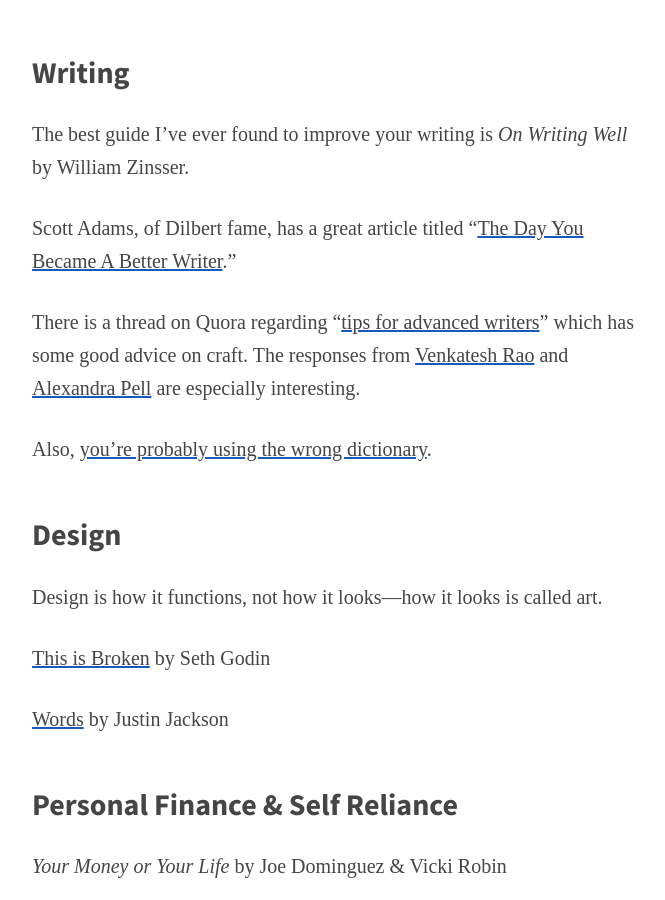
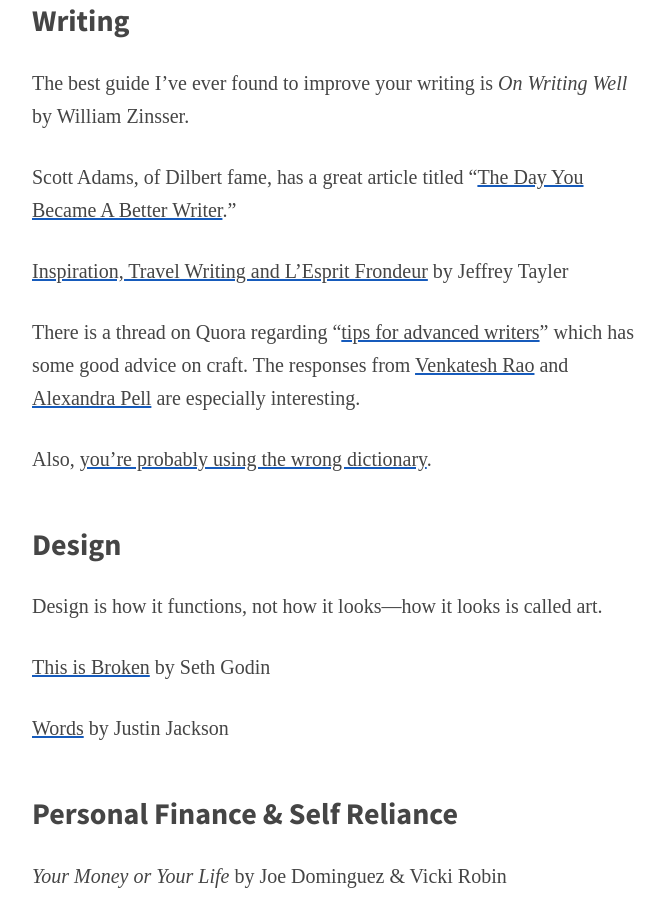
Before and after one commit to bradonomics/bradonomics.com, a Jekyll site: the page built from _pages/canon.md, in a window 1280 px wide and 900 px high, scrolled down 768 px. Shown: the whole window, without its empty margins (299-964 px from the left). Built offline with Jekyll 4.4.1, drawn with Linux system fonts in a browser that asks for light colours.

Commit message:
Update canon code

```diff
--- a/_pages/canon.md
+++ b/_pages/canon.md
@@ -6,29 +6,24 @@
 
 What follows is a collection of things that have shaped my thinking, things I email people, things I return to often. If you are familiar with a literary canon, it's kinda like that.
 
-<div class="row">
+### Topics
 
-  <div class="canon-contents">
-    <h3>Topics</h3>
-    <ul>
-      <li><a href="#writing">Writing</a></li>
-      <li><a href="#design">Design</a></li>
-      <li><a href="#personal-finance--self-reliance">Personal Finance</a></li>
-      <li><a href="#permaculture">Permaculture</a></li>
-      <li><a href="#business">Business</a></li>
-      <li><a href="#art--craft">Art</a></li>
-      <li><a href="#artifacting">Artifacting</a></li>
-      <li><a href="#other-goodness">Other Goodness</a></li>
-    </ul>
-  </div>
-
-</div>
+- [Writing](#writing)
+- [Design](#design)
+- [Personal Finance](#personal-finance--self-reliance)
+- [Permaculture](#permaculture)
+- [Business](#business)
+- [Art](#art--craft)
+- [Artifacting](#artifacting)
+- [Other Goodness](#other-goodness)
 
 ## Writing
 
 The best guide I've ever found to improve your writing is _On Writing Well_ by William Zinsser.
 
 Scott Adams, of Dilbert fame, has a great article titled "[The Day You Became A Better Writer](http://dilbertblog.typepad.com/the_dilbert_blog/2007/06/the_day_you_bec.html)."
+
+[Inspiration, Travel Writing and L'Esprit Frondeur](http://www.worldhum.com/features/speakers-corner/inspiration-travel-writing-and-lesprit-frondeur-20100216/) by Jeffrey Tayler
 
 There is a thread on Quora regarding "[tips for advanced writers](https://www.quora.com/What-are-some-tips-for-advanced-writers-How-do-you-push-your-writing-into-excellency-territory)" which has some good advice on craft. The responses from [Venkatesh Rao](https://www.quora.com/What-are-some-tips-for-advanced-writers-How-do-you-push-your-writing-into-excellency-territory/answer/Venkatesh-Rao) and [Alexandra Pell](https://www.quora.com/What-are-some-tips-for-advanced-writers-How-do-you-push-your-writing-into-excellency-territory/answer/Alexandra-Pell) are especially interesting.
 
```
